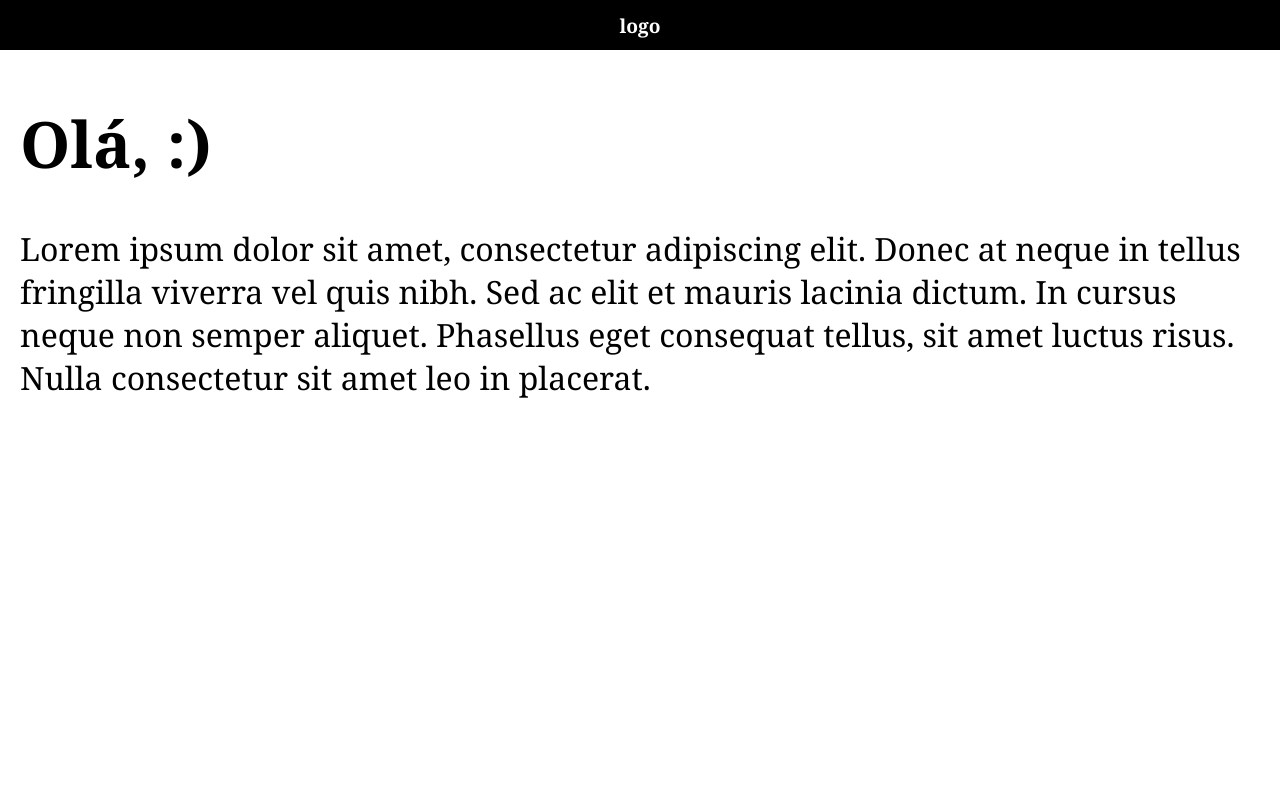
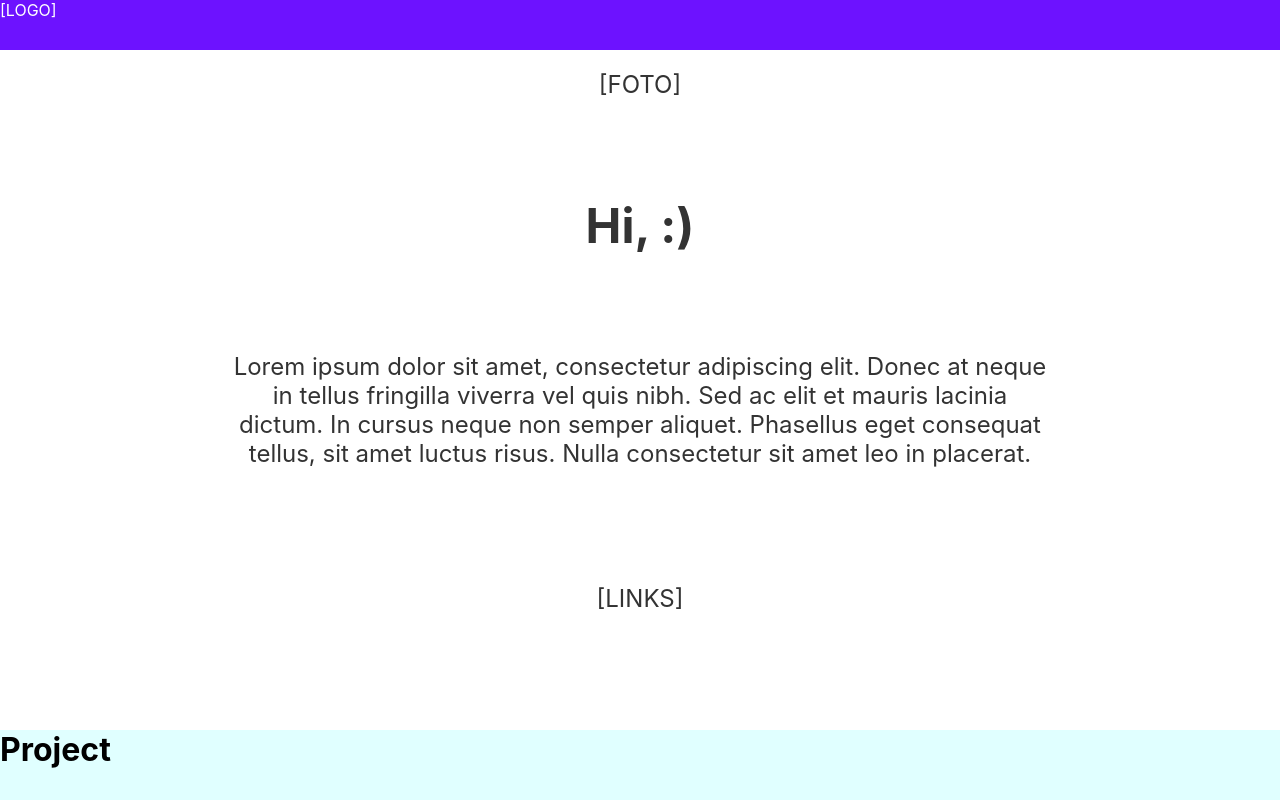
Before and after one commit to felipegcoutinho/felipecoutinho.com, a React (Vite) app: page / in a window 1280 px wide. Shown: the top 800 px of the page. Built offline with nearby package versions, Linux system fonts and the light colour scheme.

Commit message:
add css module support

```diff
--- a/package.json
+++ b/package.json
@@ -10,13 +10,12 @@
   },
   "dependencies": {
     "react": "^18.2.0",
-    "react-dom": "^18.2.0",
-    "styled-components": "^5.3.5"
+    "react-dom": "^18.2.0"
   },
   "devDependencies": {
     "@types/react": "^18.0.17",
     "@types/react-dom": "^18.0.6",
     "@vitejs/plugin-react": "^2.0.1",
-    "vite": "^3.0.9"
+    "vite": "^3.1.0"
   }
 }
--- /dev/null
+++ b/src/Components/AboutMe.module.css
@@ -0,0 +1,6 @@
+.container {
+  display: grid;
+  grid-template-columns: repeat(12, 1fr);
+  background-color: lightblue;
+  height: 75vh;
+}
--- /dev/null
+++ b/src/Components/Bio.module.css
@@ -0,0 +1,80 @@
+.container {
+  display: grid;
+  grid-template-columns: repeat(12, 1fr);
+}
+
+@media (min-width: 320px)  {
+
+.logo {
+  grid-column: 1 / -1;
+  justify-content: center;
+  align-items: center;
+  height: 50px;
+  background-color: var(--main-color);
+  color: white;
+}
+
+.description {
+  display: grid;
+  grid-column: 1 /-1;
+  height: 85vh;
+  padding: 20px;
+  color: #333;
+  text-align: center;
+  font-size: 1.1rem;
+}
+
+.links {
+  margin-top: 10px;
+}
+
+}
+
+@media (min-width: 425px)  {
+  .description {
+    font-size: 1.4rem;
+  }
+
+}
+
+@media (min-width: 768px)  {
+  .description {
+    font-size: 1.5rem;
+  }
+
+  .links {
+    margin-top: 20px;
+  }
+
+}
+
+@media (min-width: 1024px)  {
+
+  .description {
+    font-size: 1.5rem;
+    grid-column: 3 / 11;
+  }
+
+  .links {
+    margin-top: 20px;
+  }
+
+}
+
+@media (min-width: 1440px)  {
+
+  .description {
+    font-size: 1.3rem;
+    grid-column: 4 / 10;
+  }
+
+}
+
+@media (min-width: 2560px)  {
+
+  .description {
+    font-size: 2.5rem;
+    grid-column: 4 / 10;
+  }
+
+}
--- /dev/null
+++ b/src/Components/Project.module.css
@@ -0,0 +1,6 @@
+.container {
+  display: grid;
+  grid-template-columns: repeat(12, 1fr);
+  background-color: lightcyan;
+  height: 75vh;
+}
--- a/src/Components/aboutme.jsx
+++ b/src/Components/aboutme.jsx
@@ -1,11 +1,11 @@
 import React from 'react';
+import style from './AboutMe.module.css'
 
 function Aboutme() {
   return (
-    <div id="aboutme-container">
-
-      <h1>About</h1>{' '}
-    </div>
+    <main className={style.container}>
+      <h1>About Me</h1>
+    </main>
   );
 }
 
--- a/src/Components/bio.jsx
+++ b/src/Components/bio.jsx
@@ -1,59 +1,23 @@
 import React from 'react';
-import styled from 'styled-components';
-import { device } from './device';
-
-const Container = styled.div`
-    font-family: Georgia, 'Times New Roman', Times, serif;
-
-    @media ${device.mobileS} {
-      min-width: 100%;
-      font-size: 1.2rem;
-     }
-     @media ${device.tablet} {
-      min-width: 100%;
-      font-size: 2rem;
-     }
-`
-const Logo = styled.h4`
-    color: white;
-
-    @media ${device.mobileS} {
-      display:flex;
-      justify-content: center;
-      align-items: center;
-      min-width: 320px;
-      height: 50px;
-      font-size: 1.2rem;
-      text-align: center;
-      background-color: black;
-     }
-`
-const Description = styled.div`
-    display: flex;
-    flex-direction: column;
-    align-items: flex-start;
-    background-color: white;
-    height: 95vh;
-    padding: 20px;
-`
-const H1 = styled.h1`
-    padding: 20px;
-    margin-top: 30px;
-`
+import style from './Bio.module.css'
 
 function Bio() {
   return (
-    <Container>
-      <Logo>logo</Logo>
-      <H1>Olá, :)</H1>
-      <Description>
-        Lorem ipsum dolor sit amet, consectetur adipiscing elit. Donec at
-        neque in tellus fringilla viverra vel quis nibh. Sed ac elit et mauris
-        lacinia dictum. In cursus neque non semper aliquet. Phasellus eget
-        consequat tellus, sit amet luctus risus. Nulla consectetur sit amet
-        leo in placerat.
-      </Description>
-    </Container>
+    <main className={style.container}>
+      <header className={style.logo}>[LOGO]</header>
+      <div className={style.description}>
+        <div>[FOTO]</div>
+        <h1>Hi, :)</h1>
+        <p>
+          Lorem ipsum dolor sit amet, consectetur adipiscing elit. Donec at
+          neque in tellus fringilla viverra vel quis nibh. Sed ac elit et mauris
+          lacinia dictum. In cursus neque non semper aliquet. Phasellus eget
+          consequat tellus, sit amet luctus risus. Nulla consectetur sit amet
+          leo in placerat.
+        </p>
+        <div className={style.links}>[LINKS]</div>
+      </div>
+    </main>
 
   );
 }
--- a/src/Components/project.jsx
+++ b/src/Components/project.jsx
@@ -1,10 +1,11 @@
 import React from 'react';
+import style from './Project.module.css'
 
 function Project() {
   return (
-    <div id="projects-container">
+    <main className={style.container}>
       <h1>Project</h1>
-    </div>
+    </main>
   );
 }
 
--- a/src/index.css
+++ b/src/index.css
@@ -1,3 +1,7 @@
+:root {
+  --main-color: #6d12ff;
+}
+
 * {
   margin: 0;
   padding: 0;
@@ -5,19 +9,6 @@
 }
 
 body {
-  font-family: 'Segoe UI', Tahoma, Geneva, Verdana, sans-serif;
+  font-family: inter, 'Segoe UI', Tahoma, Geneva, Verdana, sans-serif;
+
 }
-
-/* @media (min-width: 576px) { ... }
-
-// Medium devices (tablets, 768px and up)
-@media (min-width: 768px) { ... }
-
-// Large devices (desktops, 992px and up)
-@media (min-width: 992px) { ... }
-
-// X-Large devices (large desktops, 1200px and up)
-@media (min-width: 1200px) { ... }
-
-// XX-Large devices (larger desktops, 1400px and up)
-@media (min-width: 1400px) { ... } */
```
Also changed, not shown: 1 other file (tests, documents, lock files or other folders).
